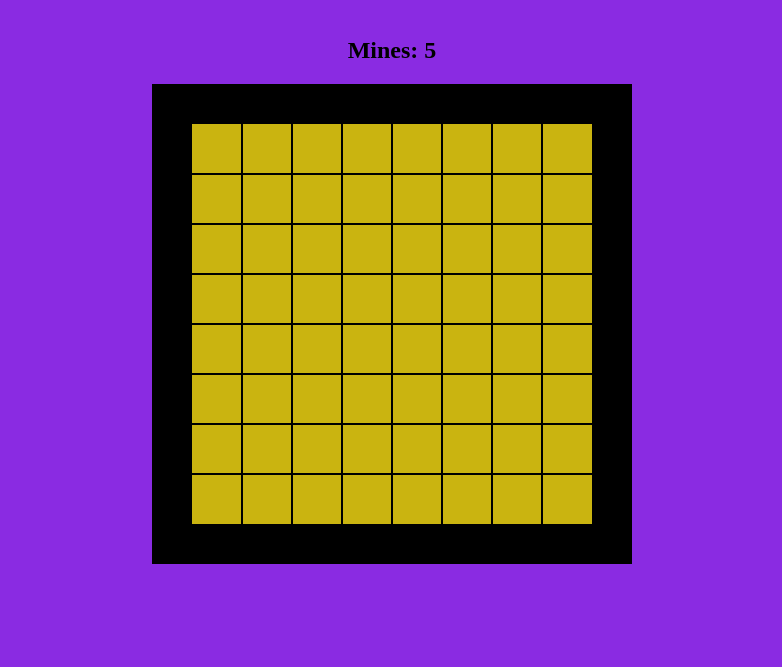
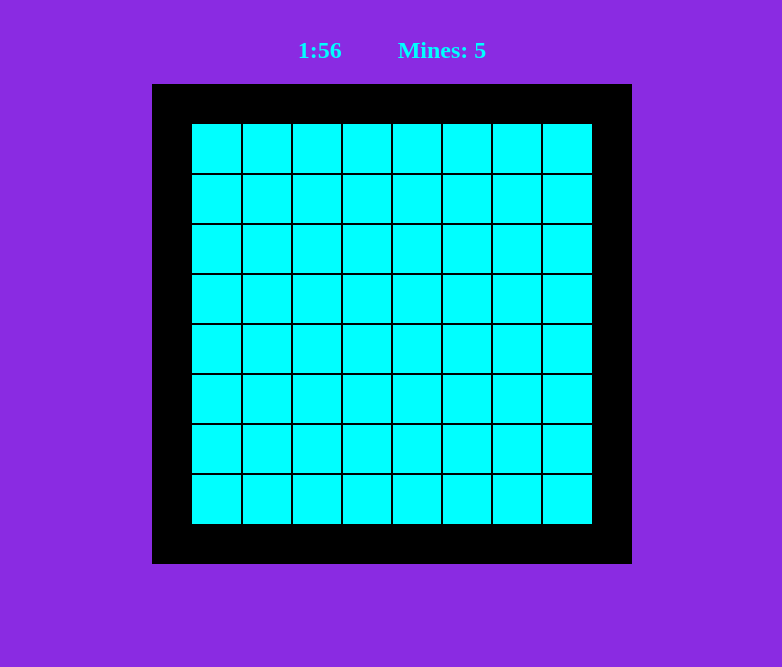
Before and after one commit to thibautDevWorld/ironMinesWeeper-game, a plain HTML site: page index.html in a window 1280 px wide. Shown: the part 133-800 px from the top of the page, without its empty margins (248-1030 px from the left). Drawn offline with Linux system fonts and the light colour scheme.

Commit message:
some blockers again after recoding everything to avoid Class problems

```diff
--- a/css/style.css
+++ b/css/style.css
@@ -8,10 +8,29 @@ body {
 }
 
 
+section{
+  display: flex;
+  width: 480px;
+  justify-content: center;
+
+}
+
 h1 {
   font-family: Impact, Haettenschweiler, 'Arial Narrow Bold', sans-serif;
   font-size: 50px;
   letter-spacing: 2px;
+  color: aqua;
+}
+
+h2 {
+  color: aqua;
+}
+
+#countDown {
+  text-align: left;
+  width: 100px;
+  color: aqua;
+  /* border: black solid 2px; */
 }
 
 
@@ -19,7 +38,7 @@ h1 {
   width: 400px;
   height: 400px;
   border: 40px solid black;
-  background-color: rgb(202, 180, 16);
+  background-color: aqua;
 
 
   display: flex;
@@ -40,5 +59,27 @@ h1 {
 
 
 .cell-clicked {
-  background: darkgrey;
+  background: rgb(7, 78, 185);
 }
+
+.displayGameOver {
+  display: flex;
+  justify-content: center;
+  align-items: center;
+  background-color: blue;
+  border: 30px solid black;
+  border-radius: 20px;
+  padding: 20px;
+  height: 400px;
+  width: 400px;
+  font-size: 75px;
+  position: absolute;
+  top: 200px;
+  z-index: 1000;
+}
+
+
+
+.hidden {
+  display: none!important;
+}
--- a/index.html
+++ b/index.html
@@ -14,20 +14,17 @@
 
     <h1>The incredible Iron MinesWeeper</h1>
 
+
+    <section>
+    <h2 id="countDown"></h2>
     <h2>Mines: <span id="mines-number"></span> </h2>
+</section>
+
+    <div id="matrix"></div>
 
 
-    <div id="matrix">
-    </div>
-
-
-
-
-
-
-
-
-
+    <div id="gameOver" class="hidden">Sorry, <br>
+        but <br> you <br> lost !!!!!</div>
 
     <script src="./js/game.js"></script>
 </body>
--- a/js/game.js
+++ b/js/game.js
@@ -1,39 +1,92 @@
-class Game {
-    constructor(){
-        this.matrix = [];
-        this.rows = 8;
-        this.columns = 8;
-        this.minesNumber = 5;
-        // this.minesPosition = [];
-        // this.cellClicked = 0;
-        // this.gameOver = false;
-    }
+let matrix = [];
+let rows = 8;
+let columns = 8;
+
+let minesNumber = 5;
+let minesPosition = ["6-7", "2-3", "7-7", "2-1", "4-7"];
+
+let cellchecked = 0;
+// let gameOver = false;
+
+function startGame(){
+    document.getElementById("mines-number").innerText = minesNumber;
+
+    for (let i = 0; i < rows; i++){
+            let row = []
+
+        for (let j = 0; j < columns; j++){
+            let cell = document.createElement("div");
+            cell.setAttribute("id", i + "-" + j);
+            const matrixDivSelection = document.getElementById("matrix")
+            matrixDivSelection.appendChild(cell);
+            row.push(cell); // send all the cell in the row array
 
 
-    startGame(){
-        document.getElementById("mines-number").innerText = this.minesNumber;
-        this.createMatrix();
+
+
+            ////////////////////////////////////////////////////////////////////////////
+            cell.addEventListener('click', function (e) {
+                if (minesPosition.includes(cell.id)) {
+                    console.log("Sorry but you lost!!");
+                    // gameOver = true;
+                    displayMines()
+                    removeClassHidden()
+                    return;
+                }
+                e.target.classList.add("cell-clicked")
+                if(gameOver = false){
+                    console.log("ca marche")
+                }
+            })
+            ////////////////////////////////////////////////////////////////////////////////
+        }
+        matrix.push(row) // send div position in the matrix array
     }
+}
 
-    createMatrix(){
-        for (let i = 0; i < this.rows; i++){
-            let row = [];
-
-            for (let j = 0; j < this.columns; j++){
-                let cell = document.createElement("div");
-                cell.setAttribute("id", i + "-" + j);
-
-                const matrixDivSelection = document.getElementById("matrix")
-                matrixDivSelection.appendChild(cell);
-                row.push(cell); // send all the cell in the row array
+function displayMines(){
+    for (let i = 0; i < rows; i++){
+        for (let j = 0; j < columns; j++){
+            let searchMine = matrix[i][j];
+            if (minesPosition.includes(searchMine.id)){
+            searchMine.innerText = "💣"
             }
-            this.matrix.push(row) // send div position in the matrix array
         }
     }
 }
 
-const newGame = new Game();
-newGame.startGame()
+
+function removeClassHidden(){
+    let displayMess = document.getElementsByClassName("hidden");
+                    // displayMess.classList.remove("hidden")
+                    console.log(displayMess)
+}
+
+
+startGame();
+
+
+
+const startingMinutes = 2;
+let time = startingMinutes * 60;
+let refreshIntervalId = setInterval(updateCountdown, 1000);
+
+function updateCountdown() {
+    const minutes = Math.floor(time / 60);
+    let seconds = time % 60;
+
+    if (seconds < 2) {
+        seconds = '0' + seconds
+    }
+    const countDownEl = document.getElementById("countDown");
+    countDownEl.innerHTML = `${minutes}:${seconds}`;
+
+    time--;
+
+    if (time < 0) {
+        clearInterval(refreshIntervalId);
+    }
+}
 
 
 
@@ -43,33 +96,92 @@ newGame.startGame()
 
 
 
+// class Game {
+//     constructor(){
+//         this.matrix = [];
+//         this.rows = 8;
+//         this.columns = 8;
+//         this.minesNumber = 5;
+//         this.minesPosition = ['2-2', '2-3', '5-6', '3-4', '1-1'];
+//         this.rowArray = []
+//         this.cell = null;
+//         this.cellClicked = 0;
+//         this.flagEnabled = false;
+//         // this.gameOver = false;
+//     }
+
+
+//     startGame(){
+//         document.getElementById("mines-number").innerText = this.minesNumber;
+//         document.getElementById("flag-button").addEventListener("click", this.setFlag)
+//         this.createMatrix();
+//         this.cellClicked();
+//         this.setFlag();
+//     }
+
+//     createMatrix(){
+
+//         for (let i = 0; i < this.rows; i++){
+
+
+//             for (let j = 0; j < this.columns; j++){
+//                 let cell = document.createElement("div");
+//                 cell.setAttribute("id", i + "-" + j);
+//                 /////////////////////////////////////////////////////////////////////////
+//                 cell.addEventListener("click", this.clickCell);
+//                 /////////////////////////////////////////////////////////////////////////
+
+//                 const matrixDivSelection = document.getElementById("matrix")
+//                 matrixDivSelection.appendChild(cell);
+//                 this.rowArray.push(cell); // send all the cell in the row array
+//             }
+//             this.matrix.push(this.rowArray) // send div position in the matrix array
+//         }
+//     }
 
 
 
 
+//     clickCell(){
+//         let cell = this;
+//         if(this.flagEnabled){
+//             if(cell.innerText == "") {
+//                 cell.innerText = "🚩";
+//             }
+//             else if (cell.innerText == "🚩"){
+//                 cell.innerText = "";
+//             }
+//         }
+//     }
+
+//     // addClick(){
+//     //     console.log(cellPosition);
+//     // }
+//     // leftClick(e){
+//     //     e.target.getAttribute("id")
+
+//     // }
+
+
+//     //     // if(this.minesPosition.includes(this.matrix.id)){
+//     //     //     alert('Game Over');
+//     //     //     this.gameOver = true;
+//     //     //     return;
+//     //     // }
+//     // }
+//     // console.log(this.minesPosition);
+//     //                 // e.target.getAttribute("id")
+//     //                 if (this.minesPosition.includes(e.target.getAttribute("id")) {
+//     //                     console.log("ok");
+//     //                 }
+//     //             })
 
 
 
+// }
 
-
-
-
-
-
-
-
-
-
-
-
-
-
-
-
-
-
-
-
+// const newGame = new Game();
+// newGame.startGame()
 
 
 
```
